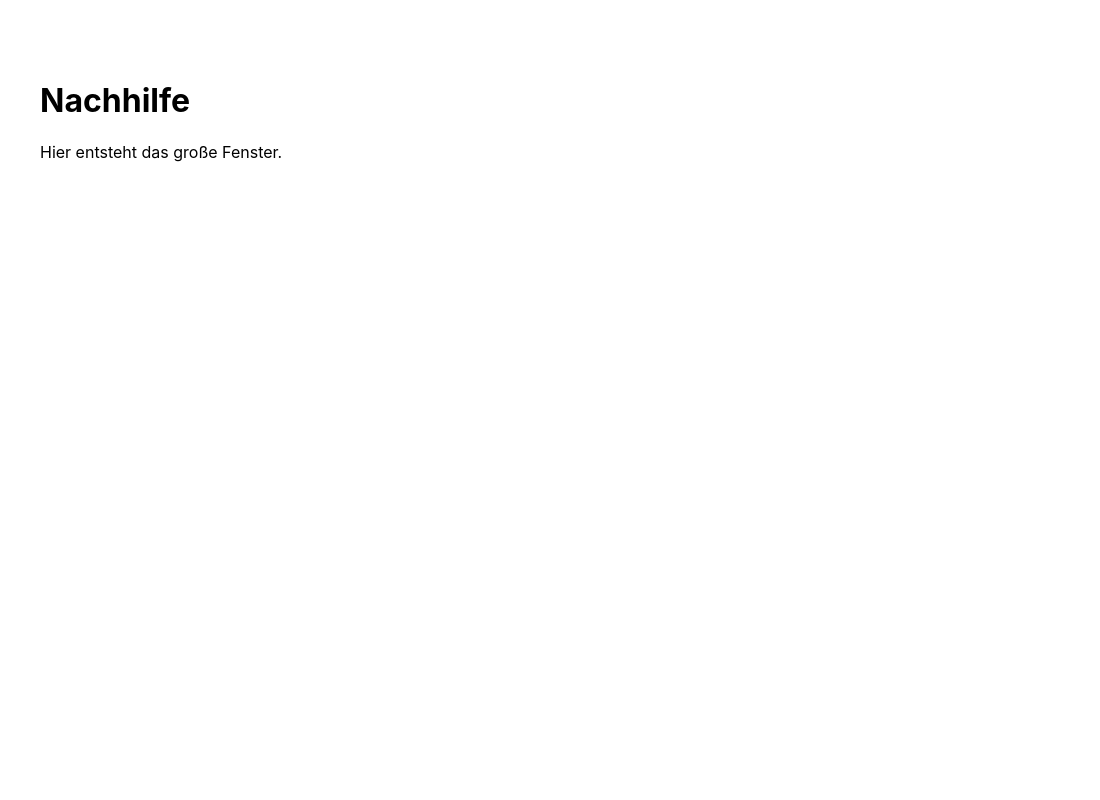
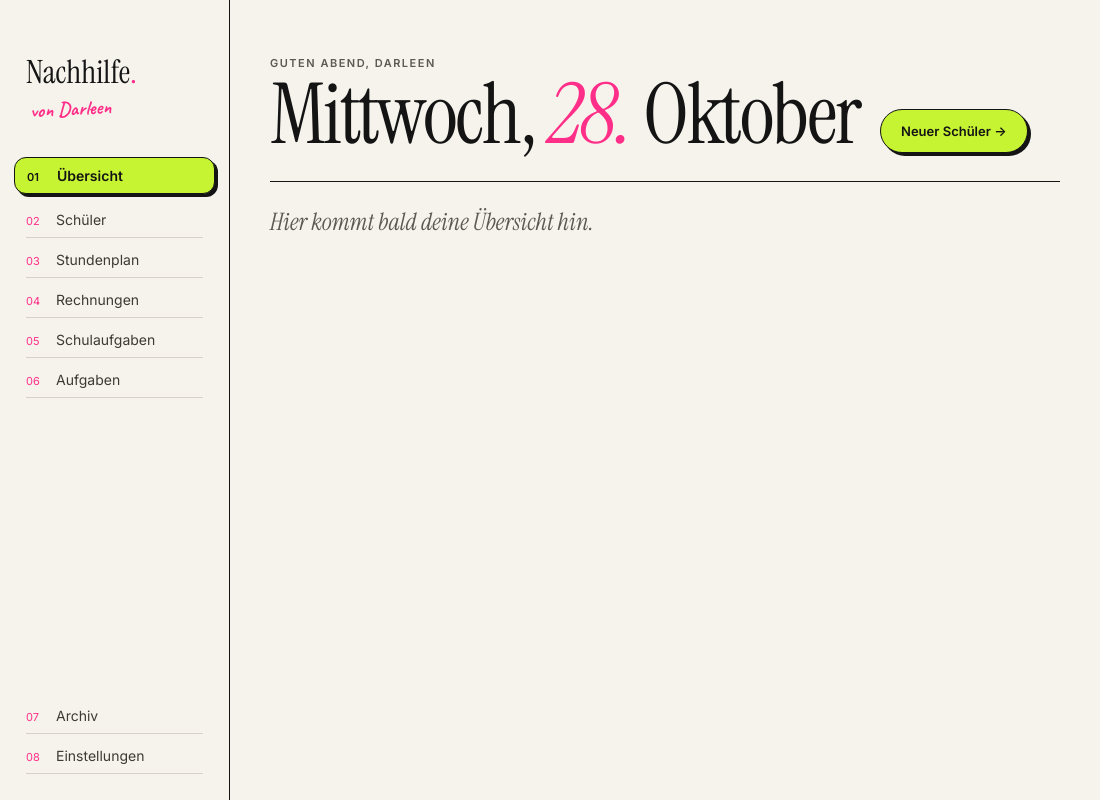
Before and after one commit to darleenfritz/nachhilfe-planer, an Electron app: page main.html in a window 1100 px wide. Drawn offline with Linux system fonts and the light colour scheme.

Commit message:
Neues Design mit Serifenschrift, Pink und Limette

```diff
--- a/main.html
+++ b/main.html
@@ -3,26 +3,40 @@
 <head>
   <meta charset="UTF-8">
   <title>Nachhilfe</title>
-  <style>
-    body {
-      margin: 0;
-      padding: 60px 40px;
-      font-family: -apple-system, sans-serif;
-      background: transparent;
-    }
-    .titlebar {
-      position: fixed;
-      top: 0;
-      left: 0;
-      right: 0;
-      height: 40px;
-      -webkit-app-region: drag;
-    }
-  </style>
+  <link rel="stylesheet" href="style.css">
 </head>
 <body>
   <div class="titlebar"></div>
-  <h1>Nachhilfe</h1>
-  <p>Hier entsteht das große Fenster.</p>
+
+  <div class="layout">
+    <nav class="sidebar">
+      <div class="brand">Nachhilfe<span>.</span></div>
+      <div class="brand-sub">von Darleen</div>
+
+      <button class="nav-item active"><span class="num">01</span>Übersicht</button>
+      <button class="nav-item"><span class="num">02</span>Schüler</button>
+      <button class="nav-item"><span class="num">03</span>Stundenplan</button>
+      <button class="nav-item"><span class="num">04</span>Rechnungen</button>
+      <button class="nav-item"><span class="num">05</span>Schulaufgaben</button>
+      <button class="nav-item"><span class="num">06</span>Aufgaben</button>
+
+      <div class="spacer"></div>
+
+      <button class="nav-item"><span class="num">07</span>Archiv</button>
+      <button class="nav-item"><span class="num">08</span>Einstellungen</button>
+    </nav>
+
+    <main class="main">
+      <div class="page-header">
+        <div>
+          <div class="eyebrow">Guten Abend, Darleen</div>
+          <h1>Mittwoch, <em>28.</em> Oktober</h1>
+        </div>
+        <button class="btn btn-primary">Neuer Schüler →</button>
+      </div>
+
+      <div class="placeholder">Hier kommt bald deine Übersicht hin.</div>
+    </main>
+  </div>
 </body>
 </html>
--- /dev/null
+++ b/style.css
@@ -0,0 +1,190 @@
+@import url('https://fonts.googleapis.com/css2?family=Instrument+Serif:ital@0;1&family=Inter:wght@400;500;600;700&family=Caveat:wght@600;700&display=swap');
+
+:root {
+  --paper: #F6F3EC;
+  --ink: #141414;
+  --soft: #3D3A36;
+  --muted: #5C5853;
+  --line: #D8D2C6;
+  --pink: #FF2E88;
+  --lime: #C6F432;
+  --serif: 'Instrument Serif', Georgia, serif;
+  --sans: 'Inter', -apple-system, sans-serif;
+  --hand: 'Caveat', cursive;
+}
+
+* {
+  box-sizing: border-box;
+}
+
+html, body {
+  margin: 0;
+  height: 100%;
+}
+
+body {
+  background: var(--paper);
+  color: var(--ink);
+  font-family: var(--sans);
+  -webkit-font-smoothing: antialiased;
+}
+
+.titlebar {
+  position: fixed;
+  top: 0;
+  left: 0;
+  right: 0;
+  height: 40px;
+  -webkit-app-region: drag;
+  z-index: 10;
+}
+
+.layout {
+  display: flex;
+  height: 100vh;
+}
+
+.sidebar {
+  width: 230px;
+  flex-shrink: 0;
+  padding: 56px 26px 26px;
+  border-right: 1px solid var(--ink);
+  display: flex;
+  flex-direction: column;
+  gap: 4px;
+}
+
+.brand {
+  font-family: var(--serif);
+  font-size: 32px;
+  line-height: 1;
+}
+
+.brand span {
+  color: var(--pink);
+}
+
+.brand-sub {
+  font-family: var(--hand);
+  font-weight: 700;
+  font-size: 20px;
+  color: var(--pink);
+  transform: rotate(-3deg);
+  margin: 2px 0 30px 4px;
+}
+
+.nav-item {
+  display: flex;
+  align-items: baseline;
+  gap: 12px;
+  width: 100%;
+  padding: 9px 0;
+  border: none;
+  border-bottom: 1px solid var(--line);
+  background: none;
+  color: var(--soft);
+  font-family: var(--sans);
+  font-size: 14px;
+  text-align: left;
+  cursor: pointer;
+  -webkit-app-region: no-drag;
+}
+
+.nav-item .num {
+  width: 18px;
+  font-size: 11px;
+  color: var(--pink);
+}
+
+.nav-item:hover {
+  color: var(--pink);
+}
+
+.nav-item.active {
+  width: calc(100% + 24px);
+  margin: 4px -12px;
+  padding: 9px 12px;
+  border: 1.5px solid var(--ink);
+  border-radius: 12px;
+  background: var(--lime);
+  color: var(--ink);
+  font-weight: 600;
+  box-shadow: 3px 3px 0 var(--ink);
+}
+
+.nav-item.active .num {
+  color: var(--ink);
+}
+
+.spacer {
+  flex: 1;
+}
+
+.main {
+  flex: 1;
+  min-width: 0;
+  overflow-y: auto;
+  padding: 56px 40px 40px;
+}
+
+.page-header {
+  display: flex;
+  flex-wrap: wrap;
+  align-items: flex-end;
+  gap: 20px;
+  margin-bottom: 28px;
+}
+
+.eyebrow {
+  font-size: 11px;
+  letter-spacing: 1.5px;
+  text-transform: uppercase;
+  font-weight: 600;
+  color: var(--muted);
+}
+
+h1 {
+  margin: 6px 0 0;
+  font-family: var(--serif);
+  font-weight: 400;
+  font-size: 84px;
+  line-height: 0.92;
+  letter-spacing: -2px;
+}
+
+h1 em {
+  color: var(--pink);
+}
+
+.btn {
+  min-height: 44px;
+  padding: 0 20px;
+  border: 1.5px solid var(--ink);
+  border-radius: 999px;
+  background: transparent;
+  color: var(--ink);
+  font-family: var(--sans);
+  font-weight: 600;
+  font-size: 13px;
+  cursor: pointer;
+}
+
+.btn-primary {
+  background: var(--lime);
+  box-shadow: 3px 3px 0 var(--ink);
+}
+
+.hand {
+  font-family: var(--hand);
+  font-weight: 700;
+  color: var(--pink);
+}
+
+.placeholder {
+  border-top: 1px solid var(--ink);
+  padding: 24px 0;
+  font-family: var(--serif);
+  font-style: italic;
+  font-size: 24px;
+  color: var(--muted);
+}
```
